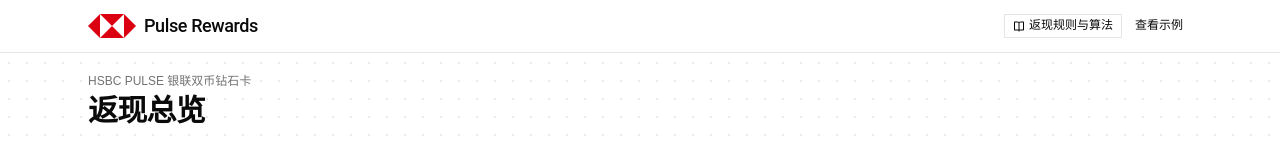
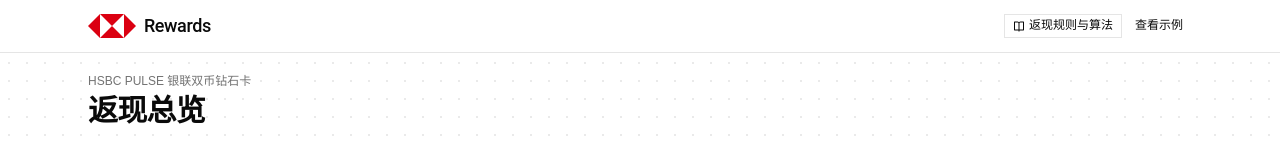
Before and after one commit to Lmmmmmm-bb/hsbc-rewards, a React (Vite) app: page / in a window 1280 px wide. Shown: the top 146 px of the page. Built offline with nearby package versions, Linux system fonts and the light colour scheme.

Commit message:
fix: restore file status borders and rename app to Rewards

```diff
--- a/index.html
+++ b/index.html
@@ -5,7 +5,7 @@
     <meta name="viewport" content="width=device-width, initial-scale=1.0" />
     <meta name="theme-color" content="#D90012" />
     <link rel="icon" type="image/svg+xml" href="/favicon.svg" />
-    <title>Pulse Rewards</title>
+    <title>Rewards</title>
   </head>
   <body>
     <div id="root"></div>
--- a/src/components/workspace/WorkspaceShell.tsx
+++ b/src/components/workspace/WorkspaceShell.tsx
@@ -52,7 +52,7 @@ export function WorkspaceShell({
           >
             <HsbcLogo />
             <span data-brand-title className="font-brand text-lg font-medium">
-              Pulse Rewards
+              Rewards
             </span>
           </a>
           <div className="flex flex-wrap items-center gap-1">
--- a/src/features/import/components/FileStatusRow.tsx
+++ b/src/features/import/components/FileStatusRow.tsx
@@ -23,7 +23,7 @@ export function FileStatusRow({
   const { t, number } = useI18n()
   return (
     <li data-batch-item>
-      <Card size="sm">
+      <Card size="sm" className="border ring-0">
         <CardContent className="space-y-3">
           <div className="flex items-start gap-2">
             <RiFilePdf2Line
--- a/src/i18n/I18nProvider.tsx
+++ b/src/i18n/I18nProvider.tsx
@@ -17,7 +17,7 @@ export function I18nProvider({ children }: { children: ReactNode }) {
   }, [locale])
   useEffect(() => {
     document.documentElement.lang = locale
-    document.title = `Pulse Rewards · ${value.t('app.title')}`
+    document.title = `Rewards · ${value.t('app.title')}`
   }, [locale, value])
   return <I18nContext.Provider value={value}>{children}</I18nContext.Provider>
 }
--- a/src/i18n/en.ts
+++ b/src/i18n/en.ts
@@ -352,7 +352,7 @@ export const en = {
     'Real imports automatically request Frankfurter’s ECB HKD→CNY reference. Only the public quote, rate date and retrieval time are cached. Statements, passwords, card numbers, merchants and amounts are not sent. There is no telemetry. The example requests no public FX.',
   'privacy.independentTitle': 'Independence and brand identification',
   'privacy.independentBody':
-    'Pulse Rewards is an independent personal reward estimator, with no HSBC affiliation, authorisation or endorsement. HSBC names and logos identify supported cards and rule sources; trademarks belong to their owners. Actual rewards follow bank records.',
+    'Rewards is an independent personal reward estimator, with no HSBC affiliation, authorisation or endorsement. HSBC names and logos identify supported cards and rule sources; trademarks belong to their owners. Actual rewards follow bank records.',
   'clear.title': 'Clear this session?',
   'clear.body':
     'Clear current file status and rewards. The public FX cache remains. You can then choose PDFs again or view the example.',
--- a/src/i18n/zh.ts
+++ b/src/i18n/zh.ts
@@ -309,7 +309,7 @@ export const zh = {
     '有真实导入数据时，自动向 Frankfurter 获取 ECB 的 HKD→CNY 参考汇率。仅缓存公开报价、参考日期和获取时间，不发送结单、密码、卡号、商户或金额；不使用埋点统计。示例不请求公开汇率。',
   'privacy.independentTitle': '独立产品与品牌标识',
   'privacy.independentBody':
-    'Pulse Rewards 是独立的个人返现估算工具，与 HSBC 无隶属、授权或背书关系。HSBC 名称与标识用于识别支持的卡片及规则来源，商标归其所有。返现实际发放以银行记录为准。',
+    'Rewards 是独立的个人返现估算工具，与 HSBC 无隶属、授权或背书关系。HSBC 名称与标识用于识别支持的卡片及规则来源，商标归其所有。返现实际发放以银行记录为准。',
   'clear.title': '清除本次数据？',
   'clear.body':
     '清空当前文件状态和返现结果。公开汇率缓存会保留；之后可重新选择 PDF 或查看示例。',
```
Also changed, not shown: 5 other files (tests, documents, lock files or other folders).
